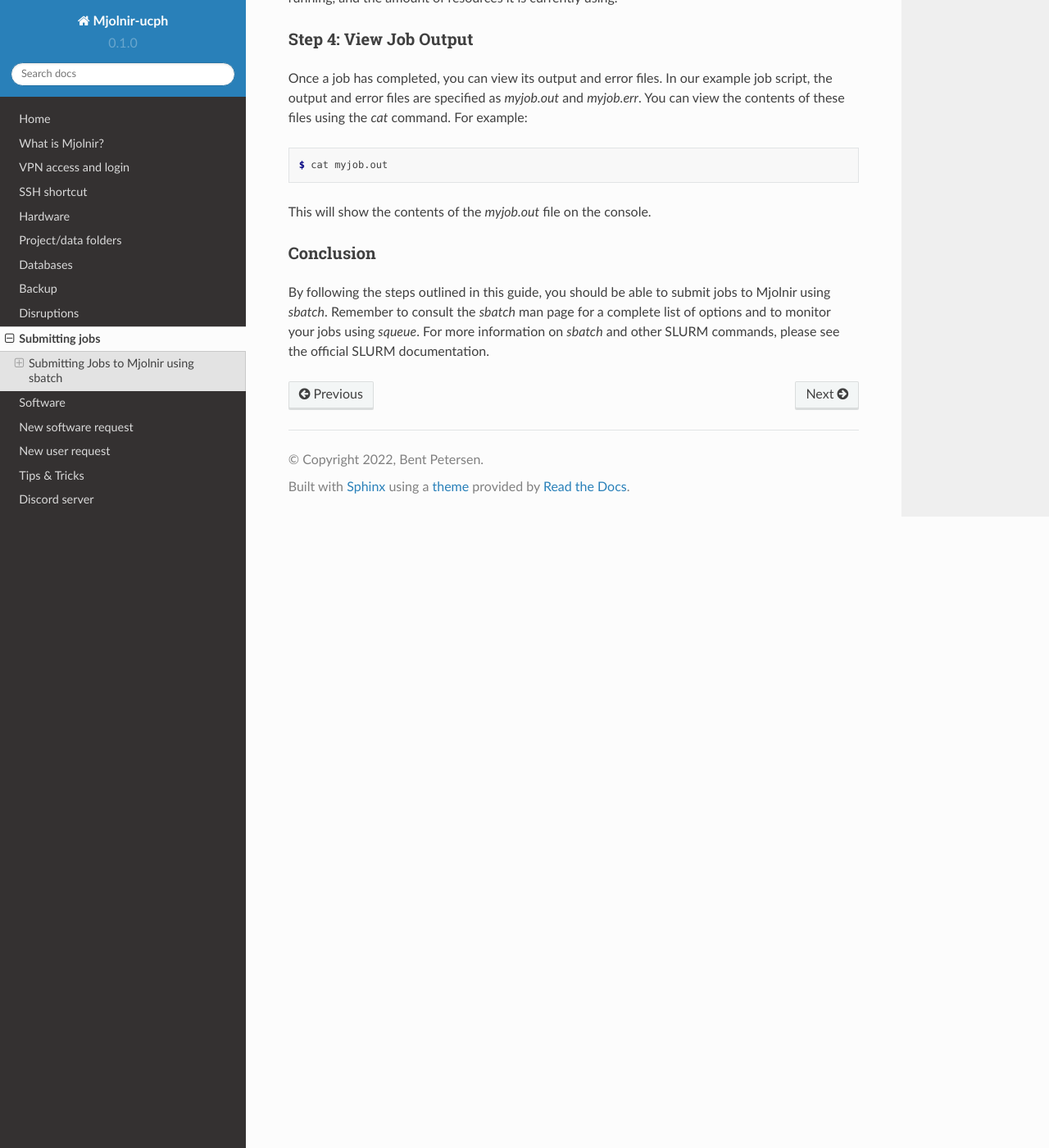
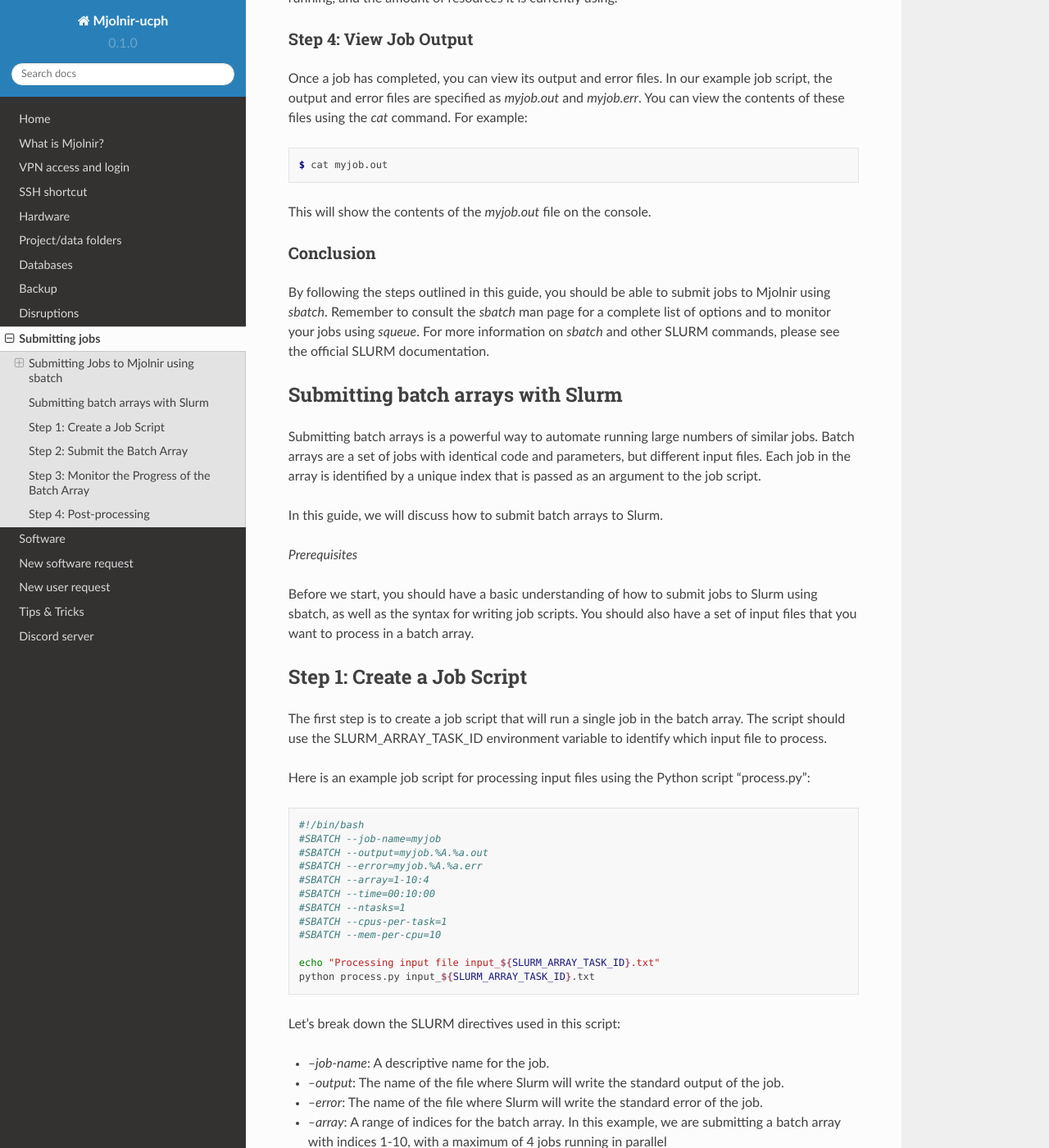
Before and after one commit to bentpetersendk/mjolnir_ucph, a Sphinx documentation site: the page built from docs/source/submitting_jobs.rst, in a window 1280 px wide and 1400 px high, scrolled down 2132 px. Shown: the whole window at 82% size. Built offline with Sphinx 7.4.7 and the Read the Docs theme 2.0.0, drawn with Linux system fonts in a browser that asks for light colours; some of the changed text lies outside the part shown.

Commit message:
Update submitting_jobs.rst

```diff
--- a/docs/source/submitting_jobs.rst
+++ b/docs/source/submitting_jobs.rst
@@ -95,3 +95,80 @@
 ----------
 
 By following the steps outlined in this guide, you should be able to submit jobs to Mjolnir using `sbatch`. Remember to consult the `sbatch` man page for a complete list of options and to monitor your jobs using `squeue`. For more information on `sbatch` and other SLURM commands, please see the official SLURM documentation.
+
+
+Submitting batch arrays with Slurm
+*****
+
+Submitting batch arrays is a powerful way to automate running large numbers of similar jobs. Batch arrays are a set of jobs with identical code and parameters, but different input files. Each job in the array is identified by a unique index that is passed as an argument to the job script.
+
+In this guide, we will discuss how to submit batch arrays to Slurm.
+
+*Prerequisites*
+
+Before we start, you should have a basic understanding of how to submit jobs to Slurm using sbatch, as well as the syntax for writing job scripts. You should also have a set of input files that you want to process in a batch array.
+
+Step 1: Create a Job Script
+*****
+
+The first step is to create a job script that will run a single job in the batch array. The script should use the SLURM_ARRAY_TASK_ID environment variable to identify which input file to process.
+
+Here is an example job script for processing input files using the Python script "process.py":
+
+.. code-block:: bash
+
+    #!/bin/bash
+    #SBATCH --job-name=myjob
+    #SBATCH --output=myjob.%A.%a.out
+    #SBATCH --error=myjob.%A.%a.err
+    #SBATCH --array=1-10:4
+    #SBATCH --time=00:10:00
+    #SBATCH --ntasks=1
+    #SBATCH --cpus-per-task=1
+    #SBATCH --mem-per-cpu=10
+
+    echo "Processing input file input_${SLURM_ARRAY_TASK_ID}.txt"
+    python process.py input_${SLURM_ARRAY_TASK_ID}.txt
+
+Let's break down the SLURM directives used in this script:
+
+- `--job-name`: A descriptive name for the job.
+- `--output`: The name of the file where Slurm will write the standard output of the job.
+- `--error`: The name of the file where Slurm will write the standard error of the job.
+- `--array`: A range of indices for the batch array. In this example, we are submitting a batch array with indices 1-10, with a maximum of 4 jobs running in parallel
+- `--time`: The maximum amount of time that the job can run. In this example, the job can run for up to 10 minutes.
+- `--mem-per-cpu`: The amount of memory allocated per CPU for the job.
+
+Note that the input file is specified using the SLURM_ARRAY_TASK_ID environment variable, which takes on the values specified in the --array option. In this example, the input files are named input_1.txt, input_2.txt, ..., input_10.txt.
+
+Step 2: Submit the Batch Array
+*****
+To submit the batch array, use the sbatch command with the job script:
+
+.. code-block:: bash
+
+    $ sbatch myjob.sh
+
+This will submit the batch array to Slurm. You can use the squeue command to check the status of the jobs:
+
+.. code-block:: bash
+
+    $ squeue -u username
+
+Step 3: Monitor the Progress of the Batch Array
+*****
+
+You can monitor the progress of the batch array using the sacct command:
+
+.. code-block:: bash
+
+    $ sacct -j <jobid> --format=JobID,JobName,Partition,AllocCPUs,State,ExitCode,Elapsed
+
+This command will show you the status of each job in the batch array, including its state and exit code.
+
+Step 4: Post-processing
+*****
+
+After the batch array has finished running, you may want to process the output files. In our example, the output of each job is written to a separate file with a unique name
+
+Batch arrays are a powerful tool for managing and executing large numbers of similar jobs. With Slurm and Mjolnir, you can easily submit and manage batch arrays to speed up your workflow and increase efficiency.
```
